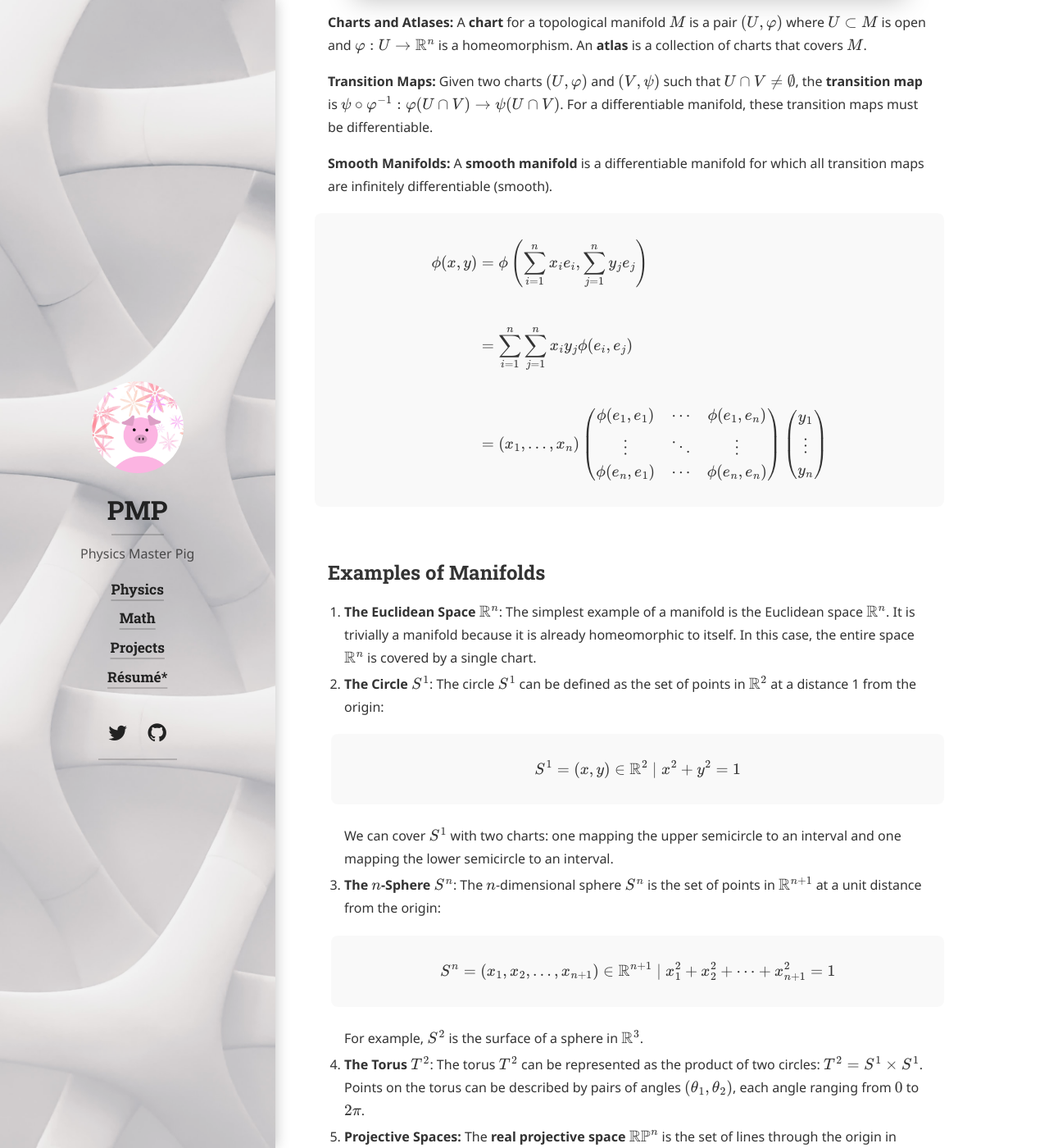
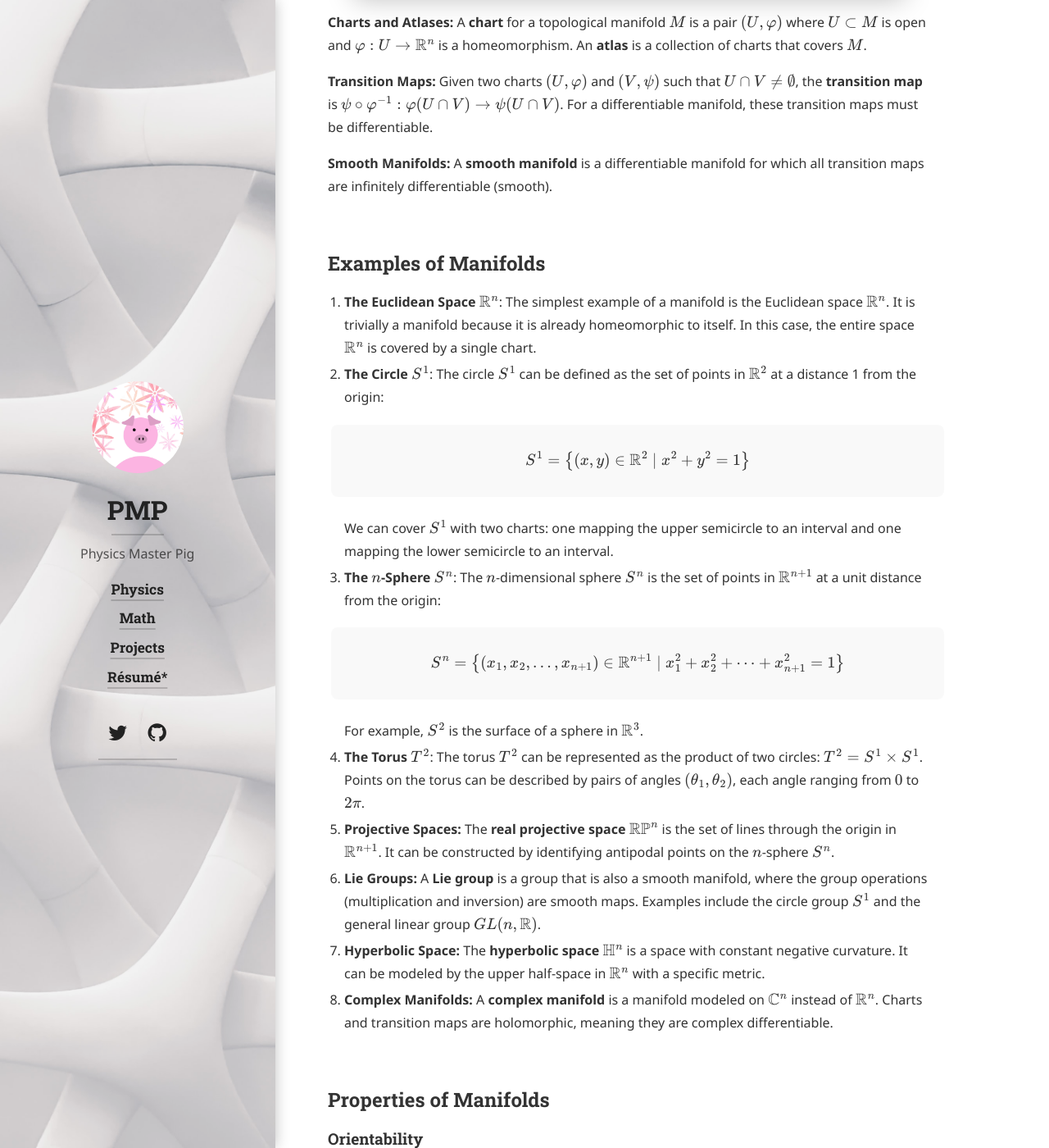
Before and after one commit to physicsmasterpig/pmpblog, a Jekyll site: the page built from math/_posts/2024-05-31-manifolds.md, in a window 1280 px wide and 1400 px high, scrolled down 2537 px. Shown: the whole window at 82% size. Built offline with Jekyll 4.4.1, drawn with Linux system fonts in a browser that asks for light colours; cached includes are drawn as plain includes; nearby versions of some CDN libraries; some web fonts are replaced; library files that are not in the unit come from our copies; some of the changed text lies outside the part shown.

Commit message:
2024-06-02

```diff
--- a/_config.yml
+++ b/_config.yml
@@ -138,10 +138,10 @@ defaults:
       sitemap:         false
 
   # # You can use the following to enable comments on all posts.
-  # - scope:
-  #     type:            posts
-  #   values:
-  #     comments:        true
+  - scope:
+      type:            posts
+    values:
+      comments:        true
 
   # `jekyll-seo-tag` will mark collection outputs as `BlogPosting`,
   # but we want them to be `WebPage`s:
@@ -160,10 +160,6 @@ defaults:
     values:
       seo:
         type:          WebPage
-  - scope:
-      type:            posts
-    Values:
-      Comments:        true
 
 kramdown:
   math_engine:         mathjax
--- a/math/_posts/2024-05-31-manifolds.md
+++ b/math/_posts/2024-05-31-manifolds.md
@@ -29,7 +29,7 @@ A **topological manifold** of dimension $$n$$ is a topological space $$M$$ such
 
 **Hausdorff Space:** A topological space $$X$$ is called **Hausdorff** if for any two distinct points $$x, y \in X$$, there exist disjoint open neighborhoods $$U$$ of $$x$$ and $$V$$ of $$y$$ such that $$U \cap V = \emptyset$$.
 
-**Second-Countable:** A topological space $$X$$ is **second-countable** if it has a countable base for its topology. This means there exists a countable collection of open sets $$\{U_i\}$$ such that any open set in $$X$$ can be written as a union of some of these sets.
+**Second-Countable:** A topological space $$X$$ is **second-countable** if it has a countable base for its topology. This means there exists a countable collection of open sets $$\left\lbrace U_i\right\rbrace$$ such that any open set in $$X$$ can be written as a union of some of these sets.
 
 **Local Homeomorphism:** A **local homeomorphism** is a map $$f: X \to Y$$ between topological spaces such that every point in $$X$$ has an open neighborhood $$U$$ for which $$f(U)$$ is open in $$Y$$ and $$f_U: U \to f(U)$$ is a homeomorphism.
 
@@ -42,34 +42,16 @@ A **differentiable manifold** is a topological manifold equipped with an additio
 
 **Smooth Manifolds:** A **smooth manifold** is a differentiable manifold for which all transition maps are infinitely differentiable (smooth).
 
-$$
-\begin{aligned}
-  \phi(x,y) &= \phi \left(\sum_{i=1}^n x_ie_i, \sum_{j=1}^n y_je_j \right) \\[2em]
-            &= \sum_{i=1}^n \sum_{j=1}^n x_i y_j \phi(e_i, e_j)            \\[2em]
-            &= (x_1, \ldots, x_n)
-               \left(\begin{array}{ccc}
-                 \phi(e_1, e_1)  & \cdots & \phi(e_1, e_n) \\
-                 \vdots          & \ddots & \vdots         \\
-                 \phi(e_n, e_1)  & \cdots & \phi(e_n, e_n)
-               \end{array}\right)
-               \left(\begin{array}{c}
-                 y_1    \\
-                 \vdots \\
-                 y_n
-               \end{array}\right)
-\end{aligned}
-$$
-
 ## Examples of Manifolds
 1. **The Euclidean Space $$\mathbb{R}^n$$**: The simplest example of a manifold is the Euclidean space $$\mathbb{R}^n$$. It is trivially a manifold because it is already homeomorphic to itself. In this case, the entire space $$\mathbb{R}^n$$ is covered by a single chart.
 2. **The Circle $$S^1$$**: The circle $$S^1$$ can be defined as the set of points in $$\mathbb{R}^2$$ at a distance 1 from the origin:
    \\[
-   S^1 = \{(x, y) \in \mathbb{R}^2 \mid x^2 + y^2 = 1\}
+   S^1 = \left\lbrace (x, y) \in \mathbb{R}^2 \mid x^2 + y^2 = 1\right\rbrace
    \\]
    We can cover $$S^1$$ with two charts: one mapping the upper semicircle to an interval and one mapping the lower semicircle to an interval.
 3. **The $$n$$-Sphere $$S^n$$**: The $$n$$-dimensional sphere $$S^n$$ is the set of points in $$\mathbb{R}^{n+1}$$ at a unit distance from the origin:
    \\[
-   S^n = \{(x_1, x_2, \ldots, x_{n+1}) \in \mathbb{R}^{n+1} \mid x_1^2 + x_2^2 + \cdots + x_{n+1}^2 = 1\}
+   S^n = \left\lbrace (x_1, x_2, \ldots, x_{n+1}) \in \mathbb{R}^{n+1} \mid x_1^2 + x_2^2 + \cdots + x_{n+1}^2 = 1\right\rbrace
    \\]
    For example, $$S^2$$ is the surface of a sphere in $$\mathbb{R}^3$$.
 4. **The Torus $$T^2$$**: The torus $$T^2$$ can be represented as the product of two circles: $$T^2 = S^1 \times S^1$$. Points on the torus can be described by pairs of angles $$(\theta_1, \theta_2)$$, each angle ranging from $$0$$ to $$2\pi$$.
@@ -113,16 +95,16 @@ One of the most important results involving differential forms is **Stokes' theo
 ### Charts
 A **chart** on a manifold $$M$$ is a pair $$(U, \varphi)$$, where $$U$$ is an open subset of $$M$$ and $$\varphi: U \to \mathbb{R}^n$$ is a homeomorphism onto an open subset of $$\mathbb{R}^n$$. Charts allow us to use the tools of calculus by providing a local coordinate system on $$M$$.
 
-**Example: Charts on $$S^2$$**: Consider the sphere $$S^2$$. We can use stereographic projection from the north pole to define a chart. Let $$N = (0,0,1)$$. The stereographic projection $$\varphi: S^2 \setminus \{N\} \to \mathbb{R}^2$$ is given by:
+**Example: Charts on $$S^2$$**: Consider the sphere $$S^2$$. We can use stereographic projection from the north pole to define a chart. Let $$N = (0,0,1)$$. The stereographic projection $$\varphi: S^2 \setminus \left\lbrace N\right\rbrace \to \mathbb{R}^2$$ is given by:
 \\[
 \varphi(x, y, z) = \left(\frac{x}{1-z}, \frac{y}{1-z}\right)
 \\]
 This maps points on the sphere, except the north pole, to $$\mathbb{R}^2$$.
 
 ### Atlases
-An **atlas** on a manifold $$M$$ is a collection of charts $$\{(U_\alpha, \varphi_\alpha)\}$$ such that $$\bigcup_\alpha U_\alpha = M$$. Atlases allow us to cover the entire manifold with charts, ensuring that every point has a neighborhood that looks like $$\mathbb{R}^n$$.
+An **atlas** on a manifold $$M$$ is a collection of charts $$\left\lbrace (U_\alpha, \varphi_\alpha)\right\rbrace$$ such that $$\bigcup_\alpha U_\alpha = M$$. Atlases allow us to cover the entire manifold with charts, ensuring that every point has a neighborhood that looks like $$\mathbb{R}^n$$.
 
-Two atlases $$\{(U_\alpha, \varphi_\alpha)\}$$ and $$\{(V_\beta, \psi_\beta)\}$$ on a manifold $$M$$ are said to be **compatible** if their union is also an atlas. This means that the transition maps $$\psi_\beta \circ \varphi_\alpha^{-1}$$ are smooth where defined.
+Two atlases $$\left\lbrace (U_\alpha, \varphi_\alpha)\right\rbrace$$ and $$\left\lbrace (V_\beta, \psi_\beta)\right\rbrace$$ on a manifold $$M$$ are said to be **compatible** if their union is also an atlas. This means that the transition maps $$\psi_\beta \circ \varphi_\alpha^{-1}$$ are smooth where defined.
 
 A **maximal atlas** is an atlas that contains all charts that are compatible with it. Every differentiable manifold has a unique maximal atlas, which includes all possible charts that can be used.
 
@@ -145,7 +127,7 @@ In a chart $$(U, \varphi)$$, the tangent space $$T_pM$$ can be represented by th
 ## Additional Examples of Manifolds
 1. **Hyperbolic Space:** The **hyperbolic space** $$\mathbb{H}^n$$ is a space with constant negative curvature. It can be modeled by the upper half-space in $$\mathbb{R}^n$$ with a specific metric.
 
-   **Poincaré Half-Plane Model:** In the Poincaré half-plane model, the hyperbolic space $$\mathbb{H}^2$$ is represented as $$\{(x, y) \in \mathbb{R}^2 \mid y > 0\}$$ with the metric
+   **Poincaré Half-Plane Model:** In the Poincaré half-plane model, the hyperbolic space $$\mathbb{H}^2$$ is represented as $$\left\lbrace (x, y) \in \mathbb{R}^2 \mid y > 0\right\rbrace$$ with the metric
    \\[
    ds^2 = \frac{dx^2 + dy^2}{y^2}
    \\]
```
Also changed, not shown: other parts of math/_posts/2024-05-31-manifolds.md (+2 -2 lines).
